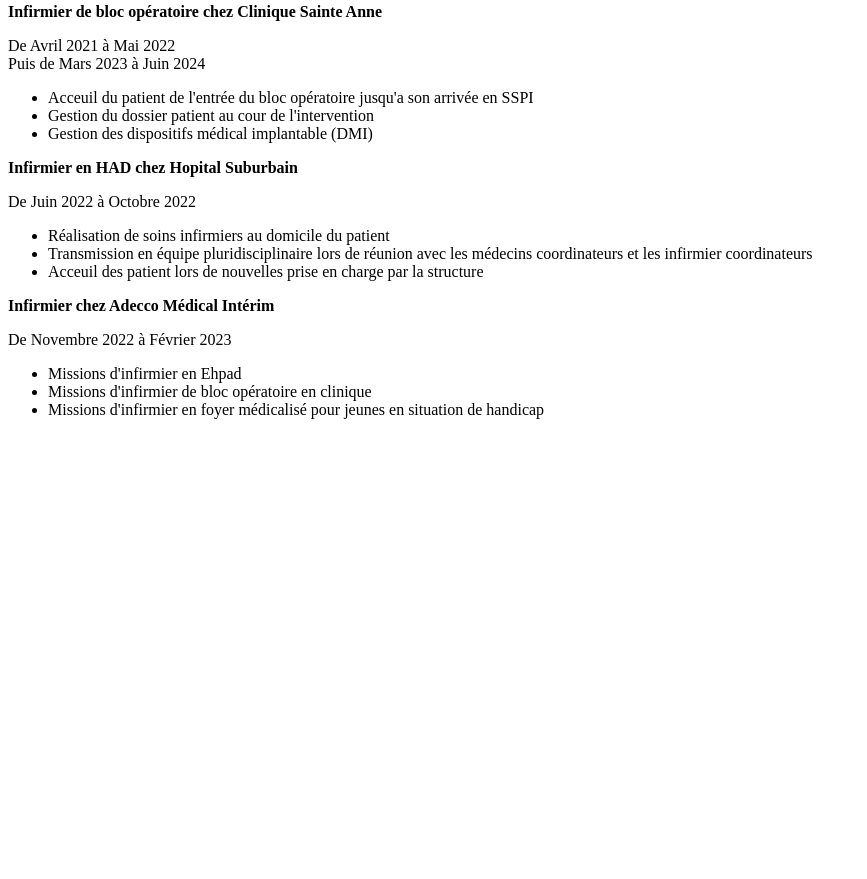
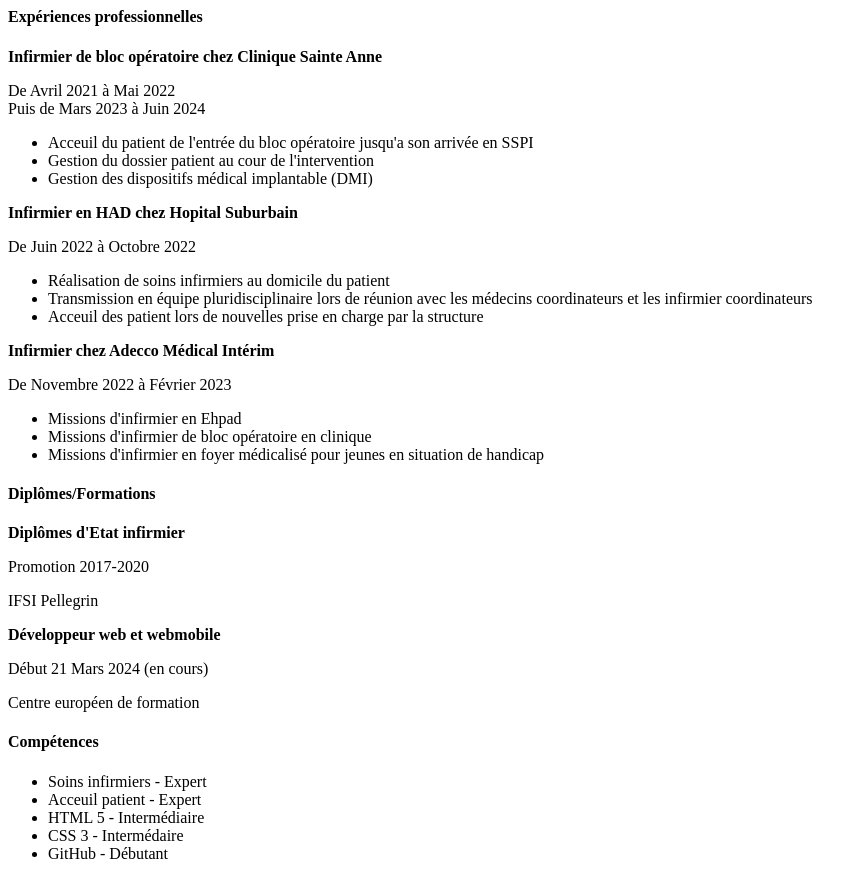
Before and after one commit to Yul16/Curriculum-vit-, a plain HTML site: page index.html in a window 1280 px wide. Shown: the part 832-1711 px from the top of the page, without its empty margins (0-867 px from the left). Before the commit the page ends 1267 px from the top, so only its background shows below. Drawn offline with Linux system fonts and the light colour scheme.

Commit message:
Add main html/2

```diff
--- a/index.html
+++ b/index.html
@@ -53,6 +53,8 @@
 
         <section class="section__right">
             <div>
+                <h4>Expériences professionnelles</h4>
+                <div>
                     <p class="post"><strong>Infirmier de bloc opératoire chez Clinique Sainte Anne</strong></p>
                     <p class="post__date">De Avril 2021 à Mai 2022 <br>Puis de Mars 2023 à Juin 2024</p>
                     <ul class="post__mission">
@@ -79,6 +81,32 @@
                         <li>Missions d'infirmier en foyer médicalisé pour jeunes en situation de handicap</li>
                     </ul>
                 </div>
+            </div>
+            <div>
+                <h4>Diplômes/Formations</h4>
+                <div>
+                    <p class="post"><strong>Diplômes d'Etat infirmier</strong></p>
+                    <p class="post__date">Promotion 2017-2020</p>
+                    <p class="post__ecole">IFSI Pellegrin</p>
+                </div>
+                <div>
+                    <p class="post"><strong>Développeur web et webmobile</strong></p>
+                    <p class="post__date">Début 21 Mars 2024 (en cours)</p>
+                    <p class="post__ecole">Centre européen de formation</p>
+                </div>
+            </div>
+            <div>
+                <h4>Compétences</h4>
+                <div>
+                    <ul id="skill">
+                        <li>Soins infirmiers - Expert</li>
+                        <li>Acceuil patient - Expert</li>
+                        <li>HTML 5 - Intermédiaire</li>
+                        <li>CSS 3 - Intermédaire</li>
+                        <li>GitHub - Débutant</li>
+                    </ul>
+                </div>
+            </div>
         </section>
     </main>
 </body>
```
Lines whose indentation alone changed are shown as unchanged.
